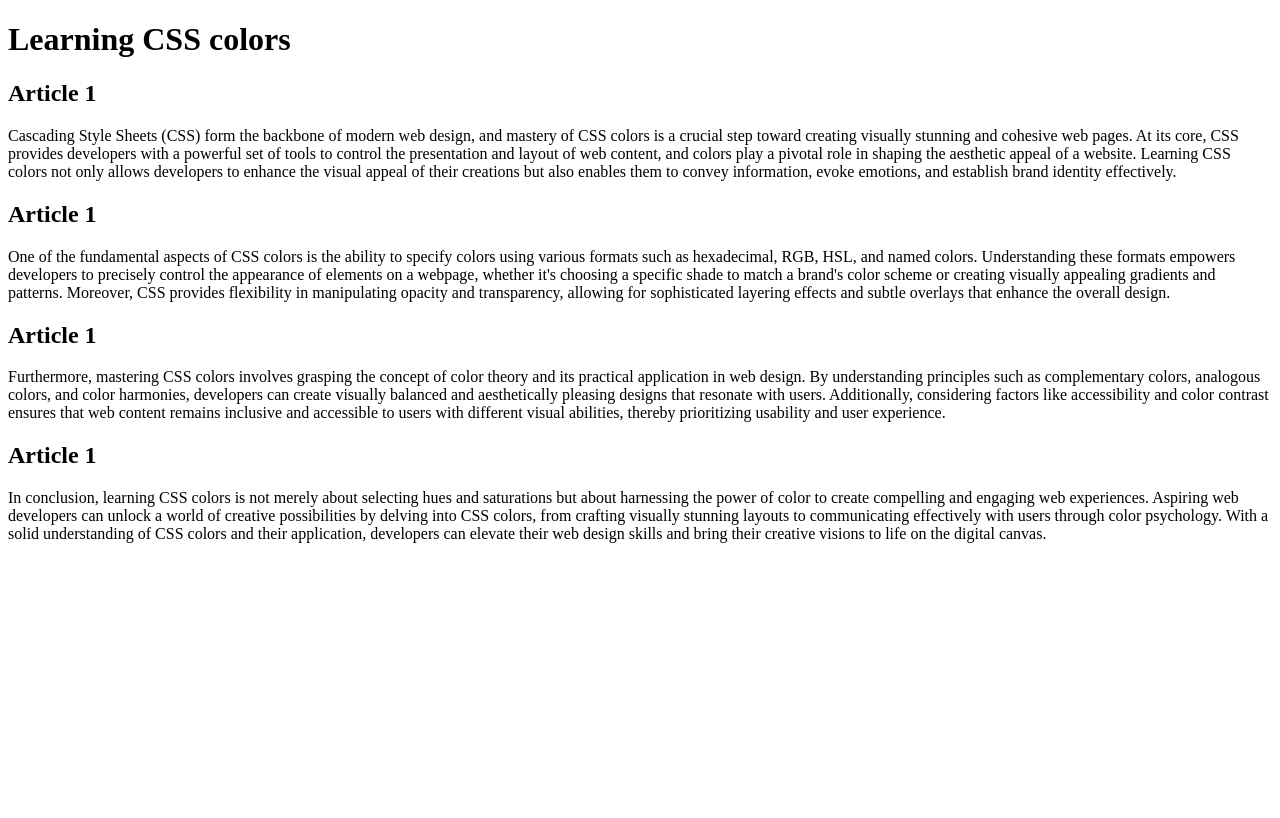
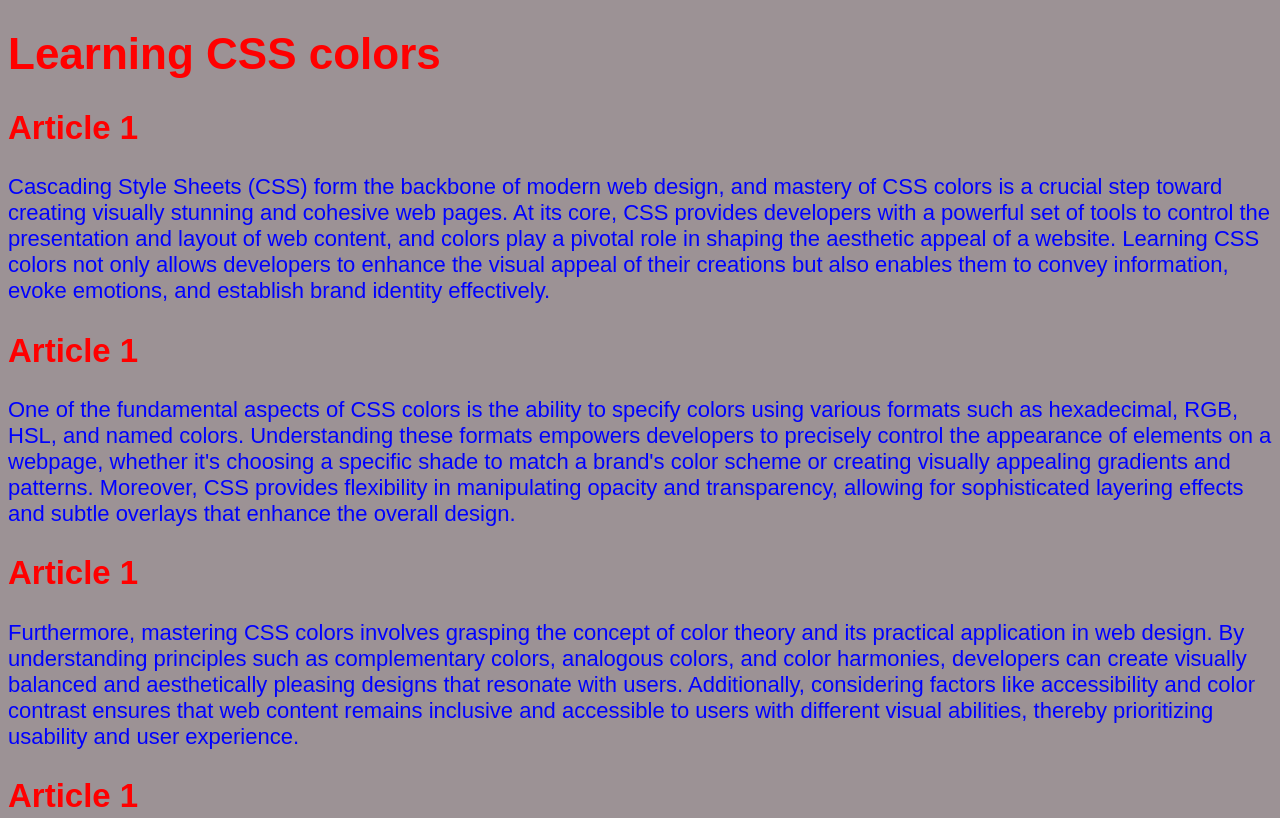
Before and after one commit to adidigwu/css_selfstudy_color, a plain HTML site: page css-color/index.html in a window 1280 px wide. Shown: the top 818 px of the page. Drawn offline with Linux system fonts and the light colour scheme.

Commit message:
learning CSS color

```diff
--- a/css-color/index.css
+++ b/css-color/index.css
@@ -0,0 +1,15 @@
+body {
+    font-size: 22px;
+    font-family: Arial, Helvetica, sans-serif;
+    height: 1.5;
+    background-color: rgb(156, 146, 149);
+    color: rgb(0,0,0);
+}
+
+p {
+    color: rgba(0, 0, 255, 75);
+}
+
+h1 {
+    color: rgb(255,0,0);
+}
--- a/css-color/index.html
+++ b/css-color/index.html
@@ -4,6 +4,7 @@
     <meta charset="UTF-8">
     <meta name="viewport" content="width=device-width, initial-scale=1.0">
     <title>Learning CSS colors</title>
+    <link rel="stylesheet" href="index.css">
 </head>
 <h1>Learning CSS colors</h1>
 <body>
```
